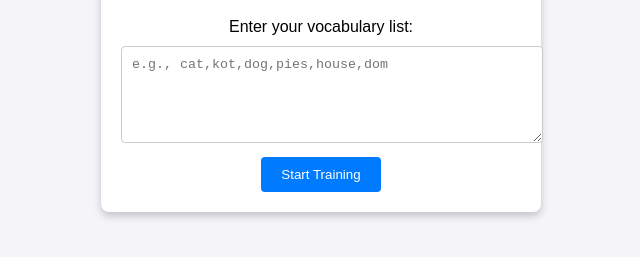
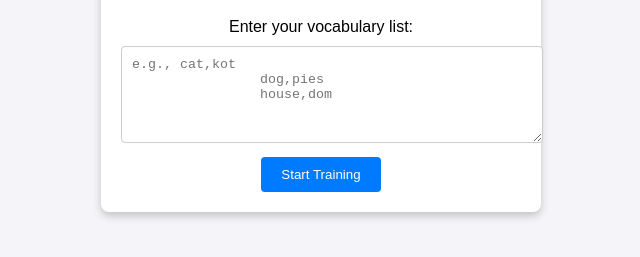
Before and after one commit to Baritoshi/Flashcards, a plain HTML site: page index.html in a window 1280 px wide. Shown: the part 335-592 px from the top of the page, without its empty margins (319-959 px from the left). Drawn offline with Linux system fonts and the light colour scheme.

Commit message:
Update index.html

```diff
--- a/index.html
+++ b/index.html
@@ -13,7 +13,9 @@
         <!-- Vocabulary Input Form -->
         <form id="vocab-form">
             <label for="vocab-list">Enter your vocabulary list:</label><br>
-            <textarea id="vocab-list" rows="5" placeholder="e.g., cat,kot,dog,pies,house,dom"></textarea><br>
+            <textarea id="vocab-list" rows="5" placeholder="e.g., cat,kot
+                dog,pies
+                house,dom"></textarea><br>
             <button type="submit">Start Training</button>
         </form>
 
```
